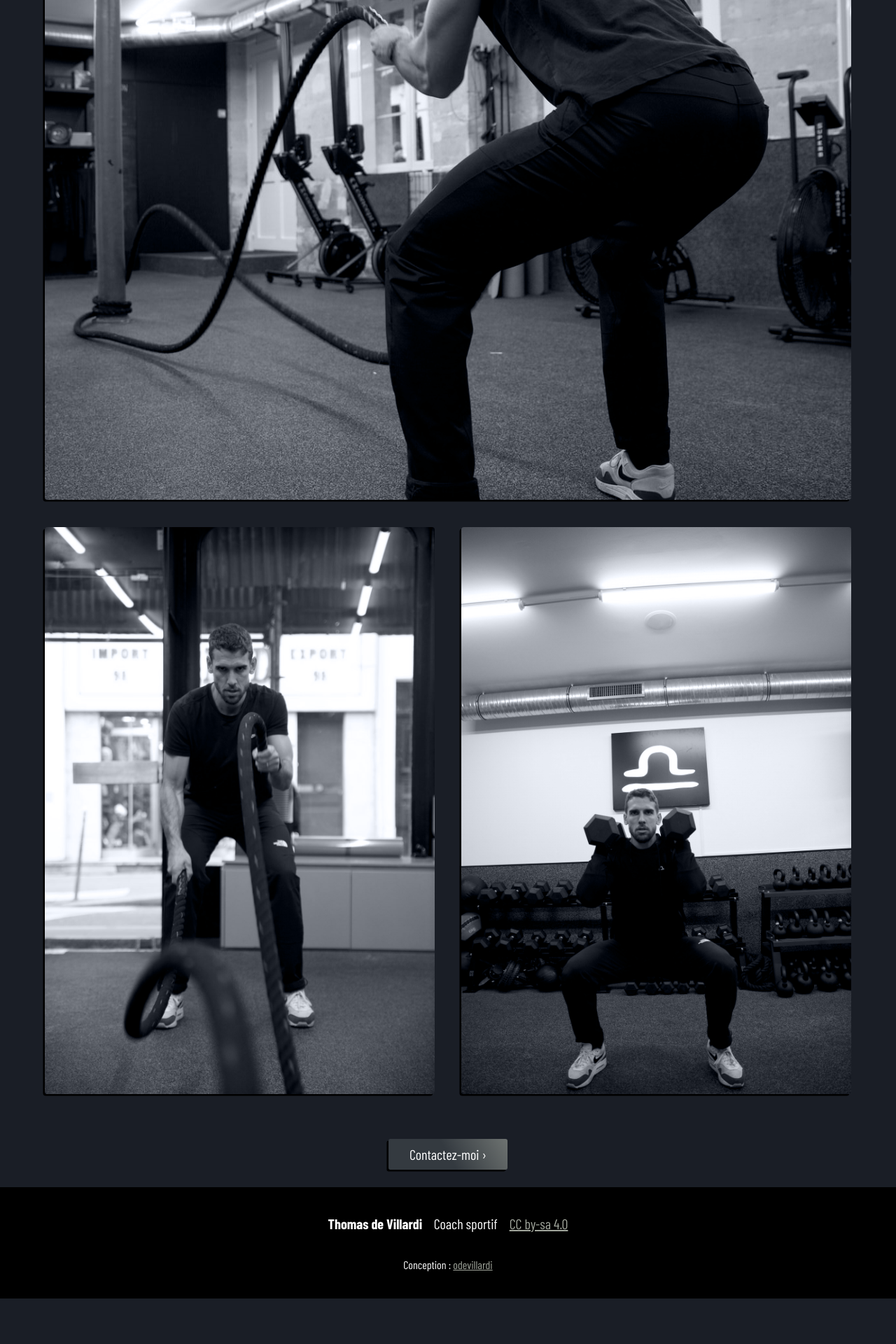
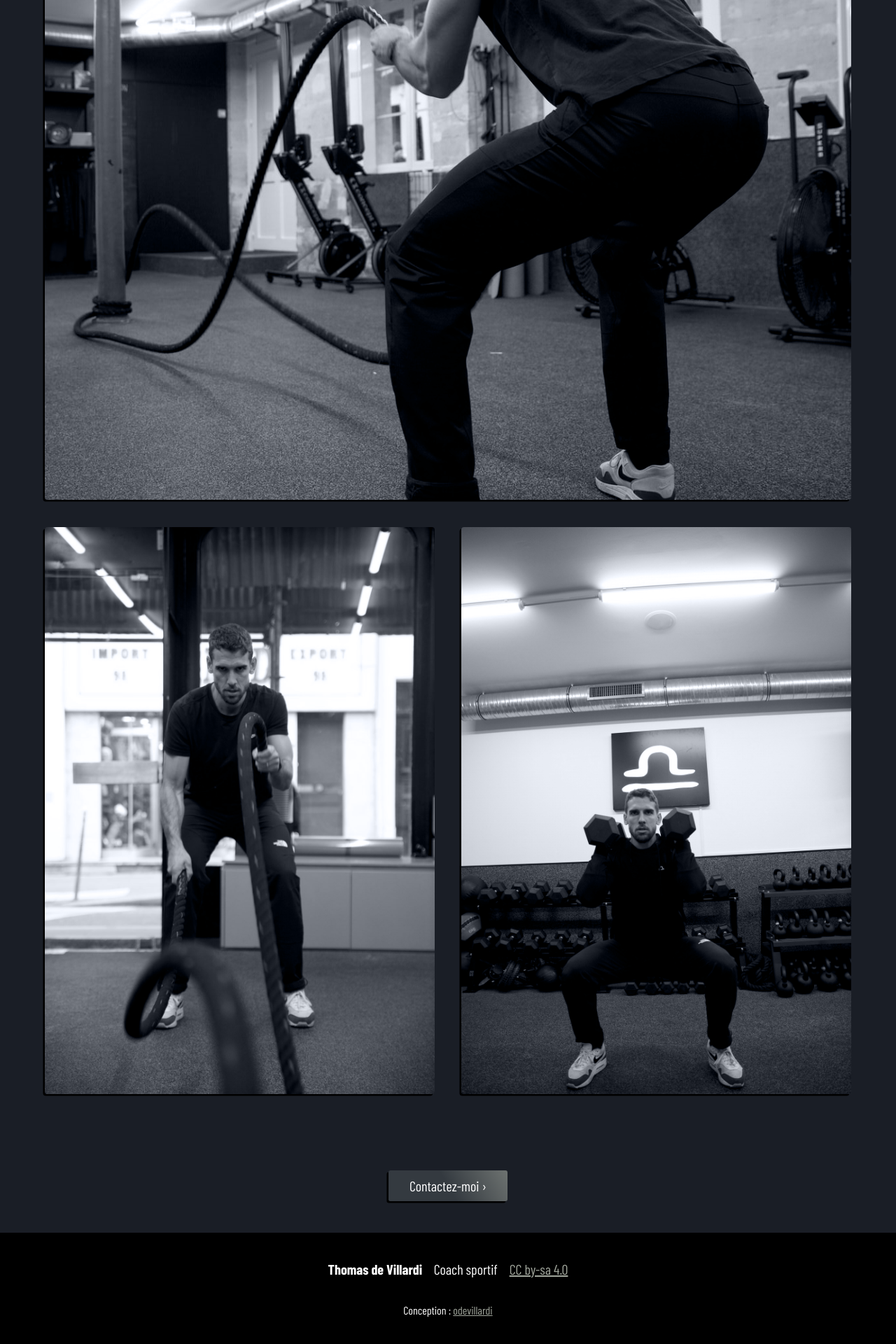
Before and after one commit to odevillardi/tdv, a Jekyll site: the page built from index.html, in a window 1280 px wide. Shown: the part 3503-5423 px from the top of the page at 70% size. Built offline with Jekyll 4.4.1, drawn with Linux system fonts in a browser that asks for light colours; a script that is not in the unit is left out; the list of posts is cut into pages by our own code; before the commit the page ends 5358 px from its top, so only the background shows below that.

Commit message:
contact link

```diff
--- /dev/null
+++ b/_includes/contact-link.html
@@ -0,0 +1,5 @@
+<section>
+	<p class="text-center">
+		<a class="button button-primary" href="/contact">Contactez-moi</a>
+	</p>
+</section>
--- a/_includes/galerie.html
+++ b/_includes/galerie.html
@@ -27,4 +27,3 @@
 					loading="lazy">
 	</div>
 </section>
-<p class="text-center"><a class="button button-primary" href="/contact">Contactez-moi</a></p>
--- a/_layouts/home.html
+++ b/_layouts/home.html
@@ -3,4 +3,5 @@
 {% include nav.html %}
 {% include posts-list.html %}
 {% include galerie.html %}
+{% include contact-link.html %}
 {% include foot.html %}
```
